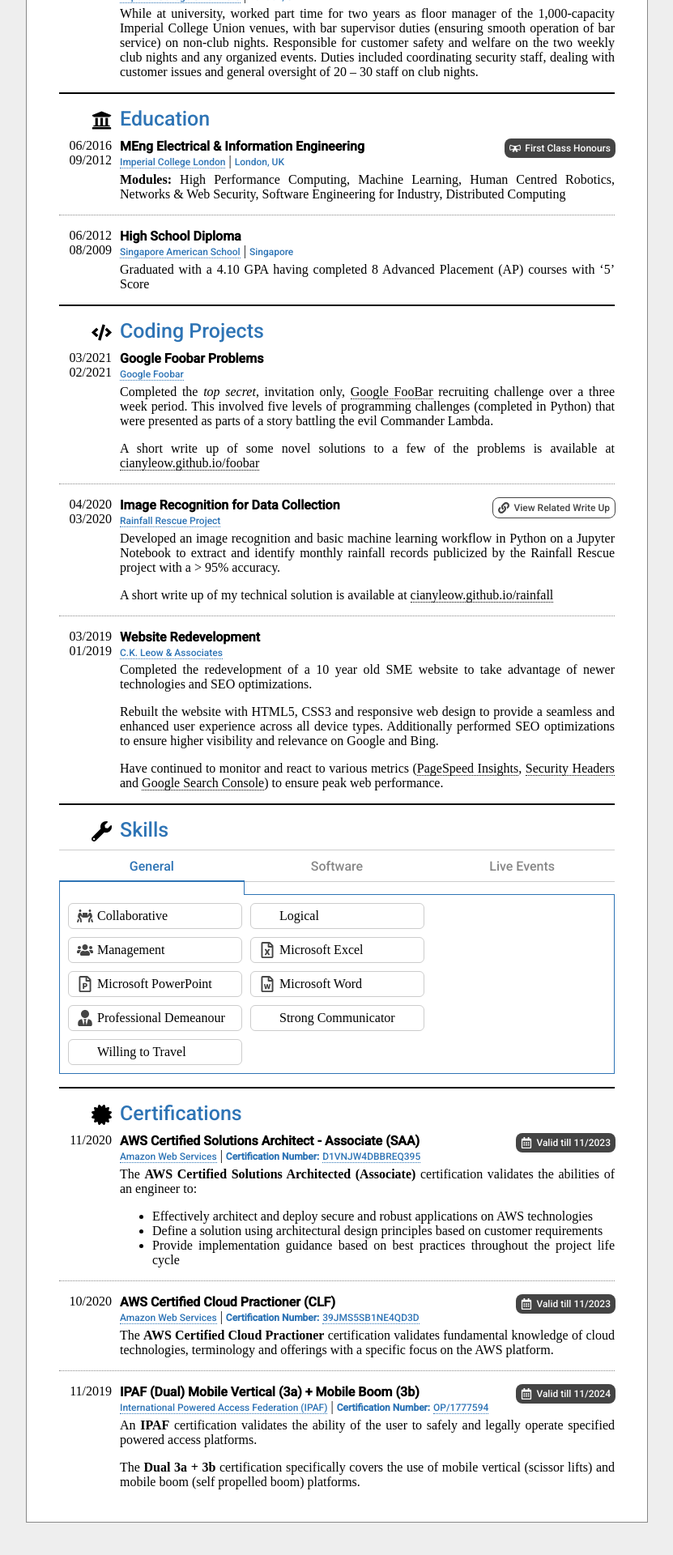
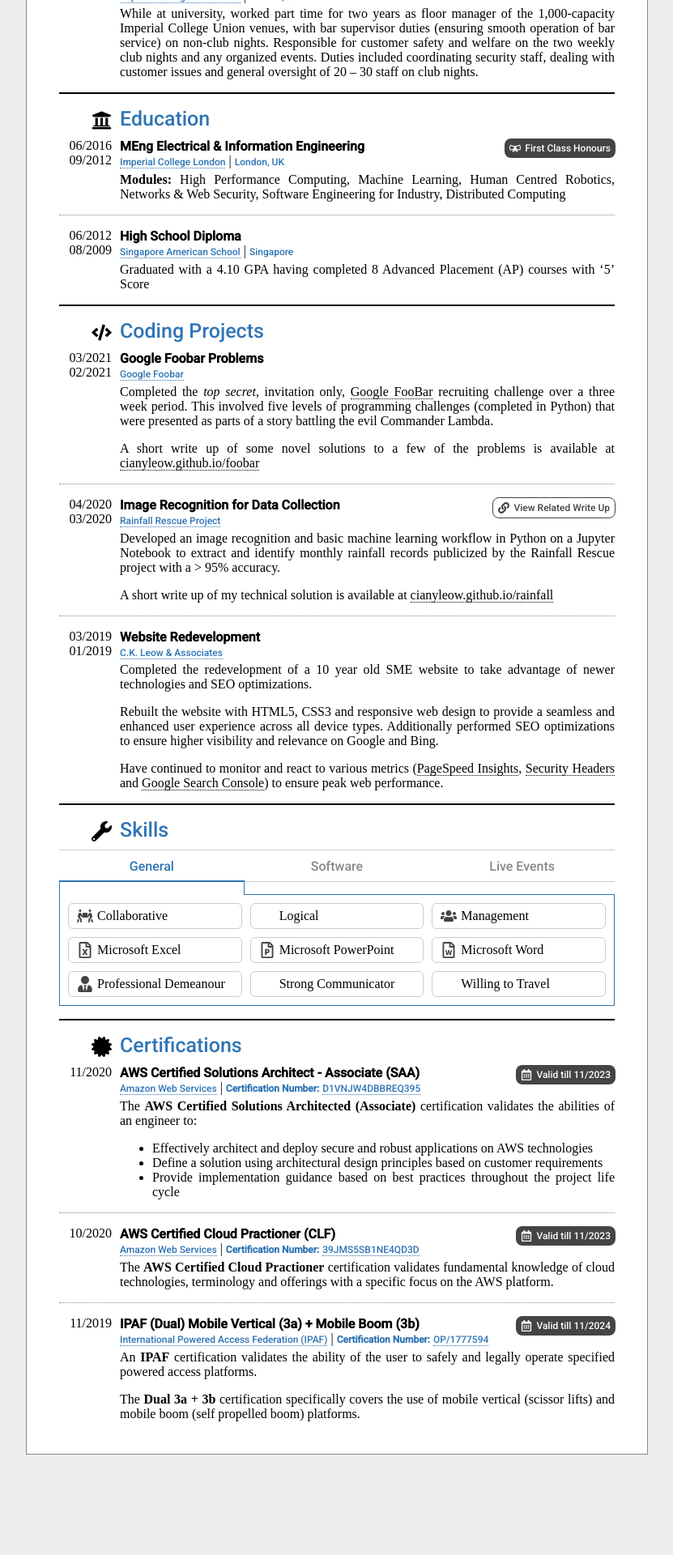
Before and after one commit to cianyleow/cv, a Jekyll site: the page built from index.md, in a window 1280 px wide. Shown: the part 802-2722 px from the top of the page at 81% size, without its empty margins (224-1055 px from the left). Built offline with Jekyll 4.4.1, drawn with Linux system fonts in a browser that asks for light colours; after the commit the page ends 2638 px from its top, so only the background shows below that.

Commit message:
Fixing spacing of skills in desktop version

```diff
--- a/css/style.css
+++ b/css/style.css
@@ -377,7 +377,6 @@ nav.tabs > .active:after {
 section.tabBody {
 	display: none;
 	box-sizing: border-box;
-	padding: 5px;
 	width: 100%;
 	border: 1px solid #2E74B5;
 	margin-top: 15px;
@@ -392,7 +391,7 @@ section.active {
 }
 
 section.tabBody > ul {
-	padding: 0;
+	padding: 5px;
 	margin: 0;
 }
 
@@ -403,13 +402,15 @@ section.tabBody > ul:after {
 }
 
 section.tabBody > ul > li {
-	height: 20px;
+	height: 32px;
 	line-height: 20px;
 	display: block;
 	float: left;
 	margin: 5px;
 	padding: 5px 10px;
 	width: 193px;
+	box-sizing: border-box;
+	width: calc((100% - 30px) / 3);
 	border: 1px solid #ccc;
 	border-radius: 6px;
 }
```
